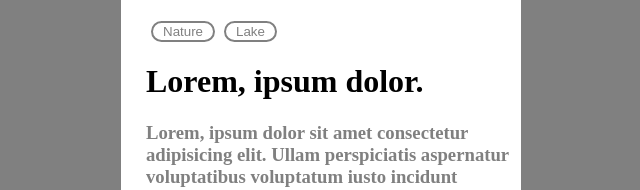
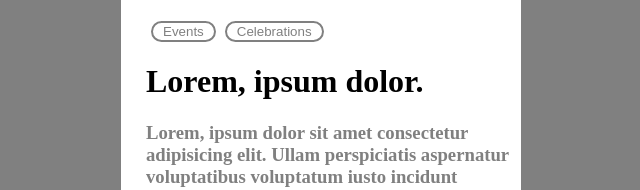
Before and after one commit to harsh7373/Interactive-Display-Card-Project, a plain HTML site: page index.html in a window 1280 px wide. Shown: the part 381-571 px from the top of the page, 437-1077 px from the left. Drawn offline with Linux system fonts and the light colour scheme.

Commit message:
visual text bug fixed

```diff
--- a/index.html
+++ b/index.html
@@ -73,8 +73,8 @@
     <div>
         <img src="https://cdn.pixabay.com/photo/2023/01/15/22/48/lake-7721285_1280.jpg" alt="">
 
-        <button>Nature</button>
-        <button id="btn1">Lake</button>
+        <button>Events</button>
+        <button id="btn1">Celebrations</button>
 
         <h1>Lorem, ipsum dolor.</h1>
 
```
